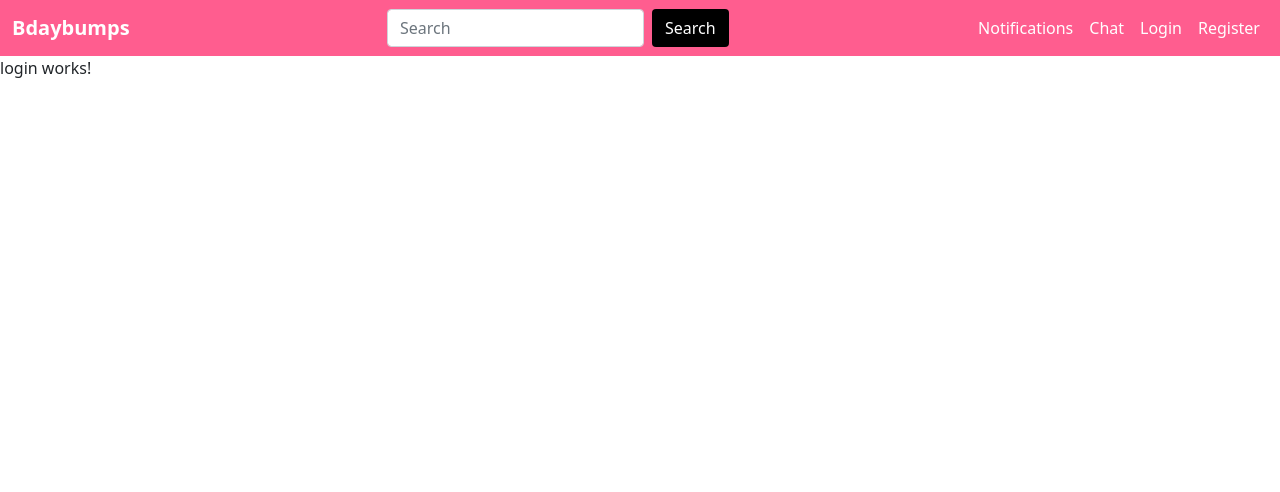
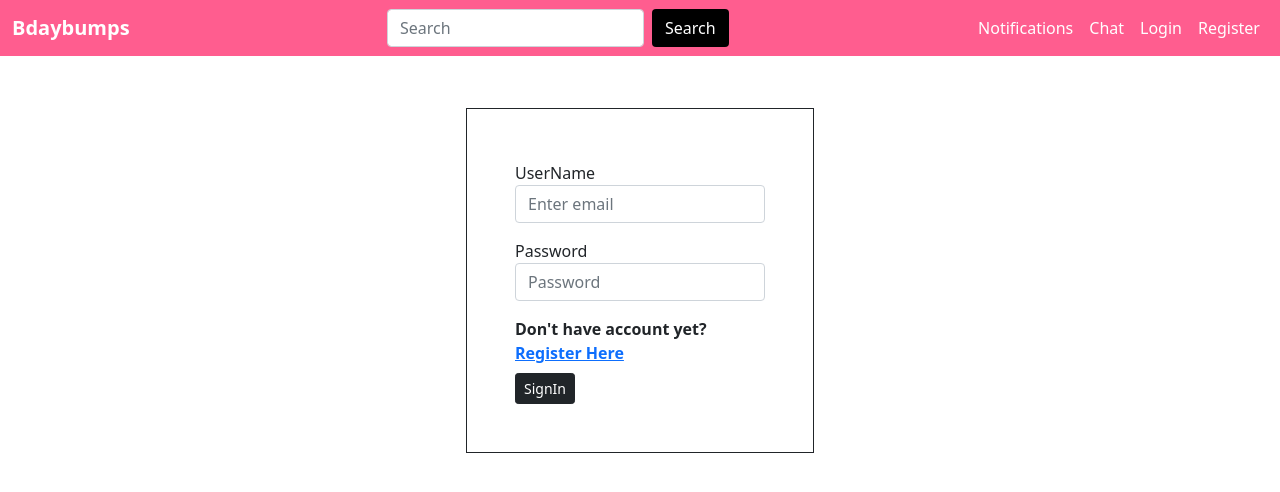
Before and after one commit to DevathiMahesh/Bdaybumps, an Angular app: page /login in a window 1280 px wide. Shown: the top 492 px of the page. Built offline with nearby package versions, Linux system fonts and the light colour scheme.

Commit message:
Login page form added

```diff
--- a/src/app/login/login.component.html
+++ b/src/app/login/login.component.html
@@ -1 +1,37 @@
-<p>login works!</p>
+<!DOCTYPE html>
+<html>
+  <head> </head>
+  <body>
+    <div class="container">
+      <div class="row justify-content-md-center">
+        <div class="col col-md-4 mt-5">
+          <form class="border border-dark m-1 p-5">
+            <div class="form-group mb-3 mt-1">
+              <label for="userName">UserName</label>
+              <input
+                type="email"
+                class="form-control"
+                id="userName"
+                aria-describedby="emailHelp"
+                placeholder="Enter email"
+              />
+            </div>
+            <div class="form-group mb-3">
+              <label for="exampleInputPassword1">Password</label>
+              <input
+                type="password"
+                class="form-control"
+                id="exampleInputPassword1"
+                placeholder="Password"
+              />
+            </div>
+           <div class="form-group mb-2">
+                 <b>Don't have account yet? <a href="/register">Register Here</a></b>
+           </div>
+            <button type="submit" class="btn btn-dark btn-sm">SignIn</button>
+          </form>
+        </div>
+      </div>
+    </div>
+  </body>
+</html>
```
